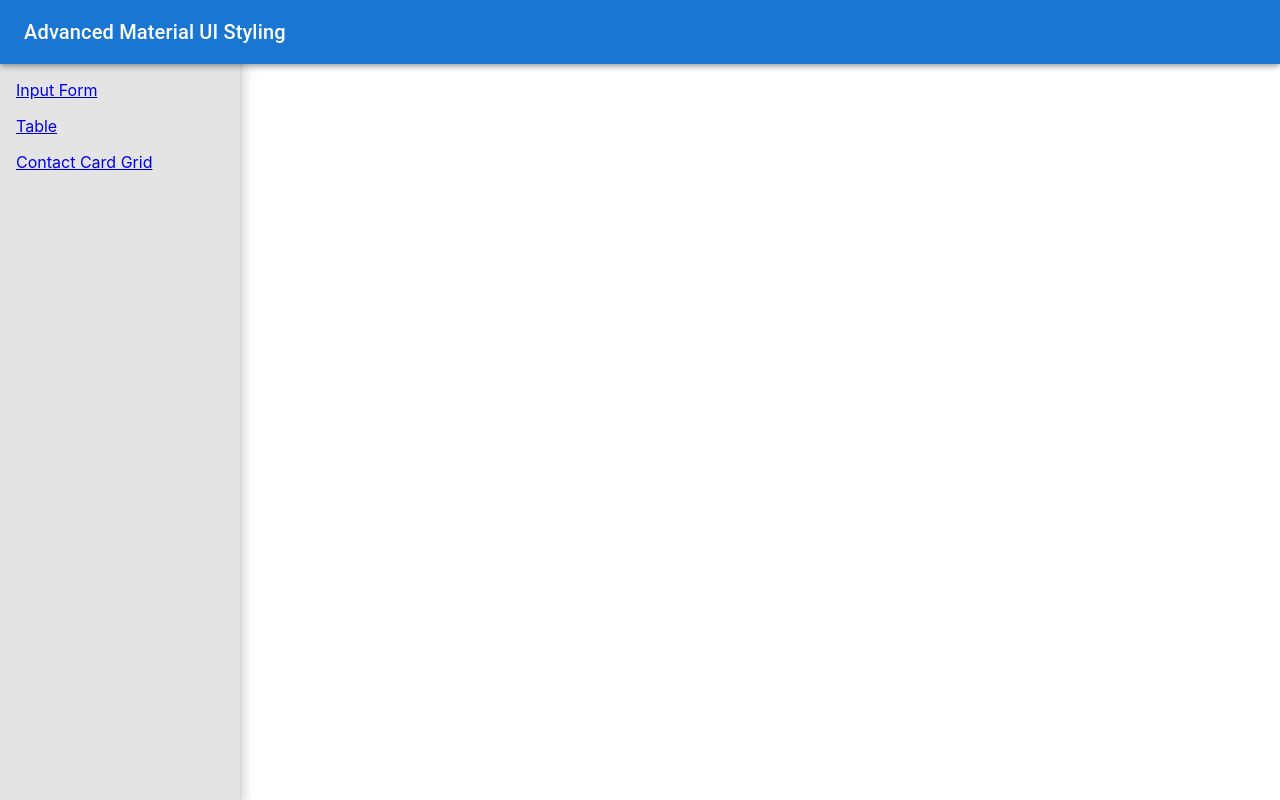
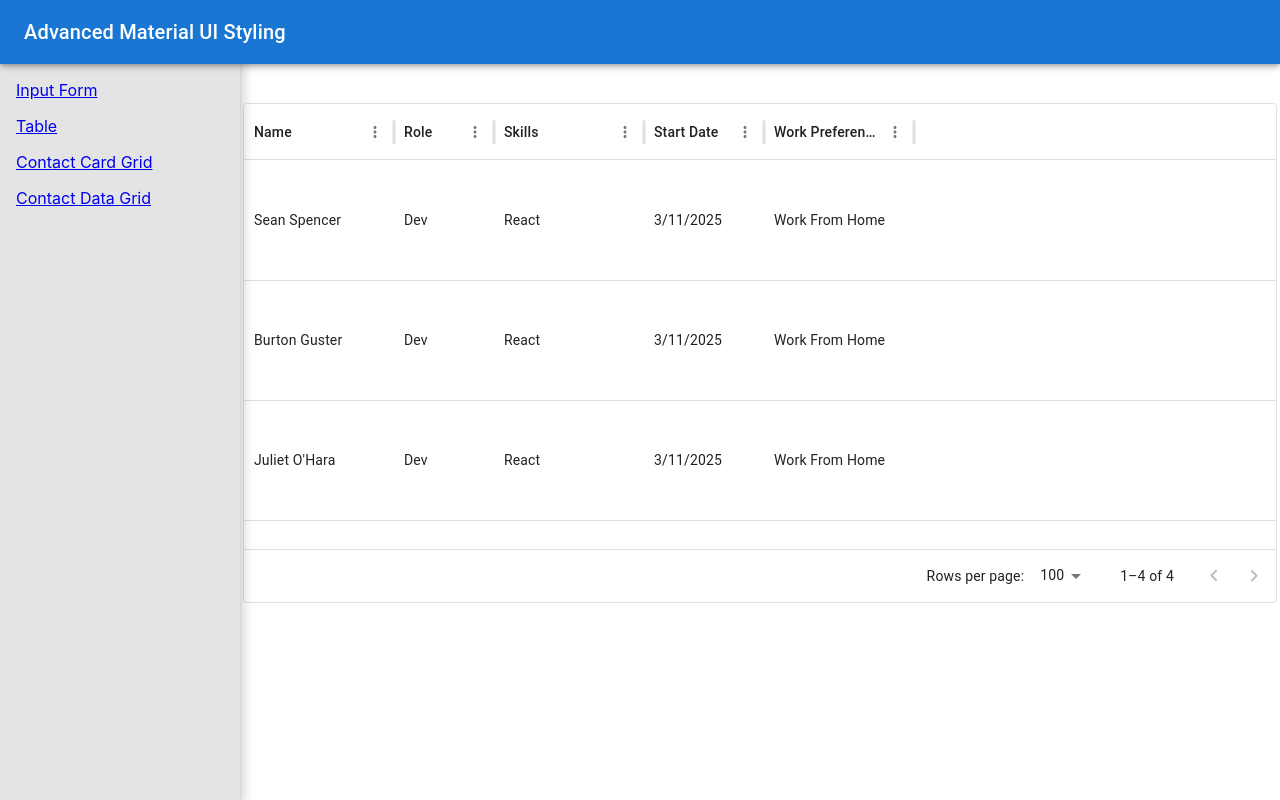
Before and after one commit to vuongicesmile/Advanced_MaterialUI, a React (Create React App) app in the folder learning-advanced-mui/beautiful-mui-app/: page /datagird in a window 1280 px wide. Built offline with nearby package versions, Linux system fonts and the light colour scheme.

Commit message:
custom css textfield

```diff
--- /dev/null
+++ b/learning-advanced-mui/beautiful-mui-app/src/Components/DataGrid/ContactDataGrid.tsx
@@ -0,0 +1,86 @@
+import { useCallback } from "react";
+import { DataGrid, GridRenderCellParams } from "@mui/x-data-grid";
+import { useTheme, Theme } from '@mui/material/styles';
+import { contactData } from "../../Data/ContactData.tsx";
+
+const getColumns = (theme: Theme) => {
+  return [
+  {
+    field: "name",
+    headerName: "Name",
+    minWidth: 150,
+    renderCell: (cellValues: GridRenderCellParams<string>) => {
+      return (
+        <div
+        >
+          {cellValues.value}
+        </div>
+      );
+    }
+  },
+  {
+    field: "role",
+    headerName: "Role",
+    minWidth: 100,
+    renderCell: (cellValues: GridRenderCellParams<string>) => {
+      return (
+        <div>
+          {cellValues.value}
+        </div>
+      );
+    }
+  },
+  {
+    field: "skills",
+    headerName: "Skills",
+    minWidth: 150,
+    renderCell: (cellValues: GridRenderCellParams<string[]>) => {
+      return (
+        <div>
+          {cellValues.value ? cellValues.value[0]: ""}
+        </div>
+      );
+    }
+  },
+  {
+    field: "startDate",
+    headerName: "Start Date",
+    minWidth: 120,
+    renderCell: (cellValues: GridRenderCellParams<string>) => {
+      return (
+        <div>
+          {cellValues.value}
+        </div>
+      );
+    }
+  },
+  {
+    field: "preference",
+    headerName: "Work Preference",
+    minWidth: 150,
+    renderCell: (cellValues: GridRenderCellParams<string>) => {
+      return (
+        <div>
+          {cellValues.value}
+        </div>
+      );
+    }
+  }
+];
+}
+
+export default function ContactDataGrid() {
+  const theme = useTheme();
+  const rows = () => [...contactData];
+  return (
+    <div style={{ height: 500 }}>
+      <DataGrid
+        rows={rows()}
+        columns={getColumns(theme)}
+        pageSize={5}
+        headerHeight={60}
+        rowHeight={120}
+      />
+    </div>
+  )
+}
--- /dev/null
+++ b/learning-advanced-mui/beautiful-mui-app/src/Components/Form/FormSubcomponents/BeautifulTextField.tsx
@@ -0,0 +1,32 @@
+import { TextField, TextFieldProps } from "@mui/material";
+import { minWidth } from "../../Saffold/Form/ContanctForm.tsx";
+
+export default function BeautifulTextField(props: TextFieldProps) {
+  return (
+    <TextField
+      {...props}
+      id="name"
+      name="name"
+      label="Name"
+      variant="outlined"
+      sx={{
+        minWidth: minWidth,
+        marginRight: 2,
+        marginBottom: { xs: 2, md: 0 },
+        //zIndex: "drawer",
+        //"& .MuiInputBase-root": { height: 80 },
+        "& .MuiOutlinedInput-root.Mui-focused": {
+          "& > fieldset": {
+            // fielset dùng để nhóm các phần tử form lại với nhau.
+            borderColor: "primary.dark"
+          }
+        },
+        "& .MuiOutlinedInput-root:hover": {
+          "& > fieldset.MuiOutlinedInput-notchedOutline": {
+            borderColor: "orange"
+          }
+        }
+      }}
+    />
+  )
+}
--- a/learning-advanced-mui/beautiful-mui-app/src/Components/Saffold/Form/ContanctForm.tsx
+++ b/learning-advanced-mui/beautiful-mui-app/src/Components/Saffold/Form/ContanctForm.tsx
@@ -4,11 +4,13 @@ import { LocalizationProvider } from "@mui/x-date-pickers/LocalizationProvider";
 import { DesktopDatePicker } from "@mui/x-date-pickers/DesktopDatePicker";
 import { AdapterDayjs } from '@mui/x-date-pickers/AdapterDayjs';
 import { contactData, FormValues } from '../../../Data/ContactData.tsx';
+import BeautifulTextField from '../../Form/FormSubcomponents/BeautifulTextField.tsx';
 
 
 const roles = ["React", "Angular", "Python", "NodeJS", "Machine Learning"];
 const skills = ["Software Dev", "Architect", "Designer", "Business Analyst"];
 const defaultPreference = "Work From Home";
+export const minWidth = 200;
 
 export default function ContactForm() {
 
@@ -87,7 +89,7 @@ export default function ContactForm() {
             }}
           >
             {/*  ô input nè */}
-            <TextField
+            <BeautifulTextField
               id="name"
               name="name"
               label="Name"
--- a/learning-advanced-mui/beautiful-mui-app/src/Components/Saffold/NavDrawer.tsx
+++ b/learning-advanced-mui/beautiful-mui-app/src/Components/Saffold/NavDrawer.tsx
@@ -4,9 +4,10 @@ import { BrowserRouter, Link, Route, Routes } from "react-router-dom";
 import ContactForm from './Form/ContanctForm.tsx';
 import ContactCardGrid from '../Gird/ContanctCardGird.tsx';
 import ContactTable from '../Table/ContactTable.tsx';
+import ContactDataGrid from '../DataGrid/ContactDataGrid.tsx';
 
 
-const drawerWidth = 240;
+ const drawerWidth = 240;
 
 const themdStyles = (theme: Theme) => {
   return {
@@ -42,7 +43,8 @@ export default function NavDrawer() {
   const navItems = [
     { text: "Input Form" , route: "/form"},
     { text: "Table" , route: "/table"},
-    { text: "Contact Card Grid", route: "/gird" }
+    { text: "Contact Card Grid", route: "/gird" },
+    { text: "Contact Data Grid", route: "/datagird" }
   ];
   return (
     <BrowserRouter>
@@ -82,6 +84,7 @@ export default function NavDrawer() {
           <Route path={"/form"} element={<ContactForm />}></Route>
           <Route path={"/table"} element={<ContactTable />}></Route>
           <Route path={"/gird"} element={<ContactCardGrid />}></Route>
+          <Route path={"/datagird"} element={<ContactDataGrid />}></Route>
         </Routes>
       </main>
     </div>
```
Also changed, not shown: learning-advanced-mui/beautiful-mui-app/src/Components/Form/FormSubcomponents/BeautifulAutocomplete.tsx (added, +52 -0 lines), learning-advanced-mui/beautiful-mui-app/src/Components/Form/FormSubcomponents/BeautifulDesktopDatePicker.tsx (added, +59 -0 lines), learning-advanced-mui/beautiful-mui-app/src/Components/Form/FormSubcomponents/BeautifulRadios.tsx (added, +43 -0 lines), learning-advanced-mui/beautiful-mui-app/src/Components/Form/FormSubcomponents/BeautifulSelect.tsx (added, +39 -0 lines), learning-advanced-mui/beautiful-mui-app/src/Components/Form/FormSubcomponents/StyledFormGroup.tsx (added, +18 -0 lines).
